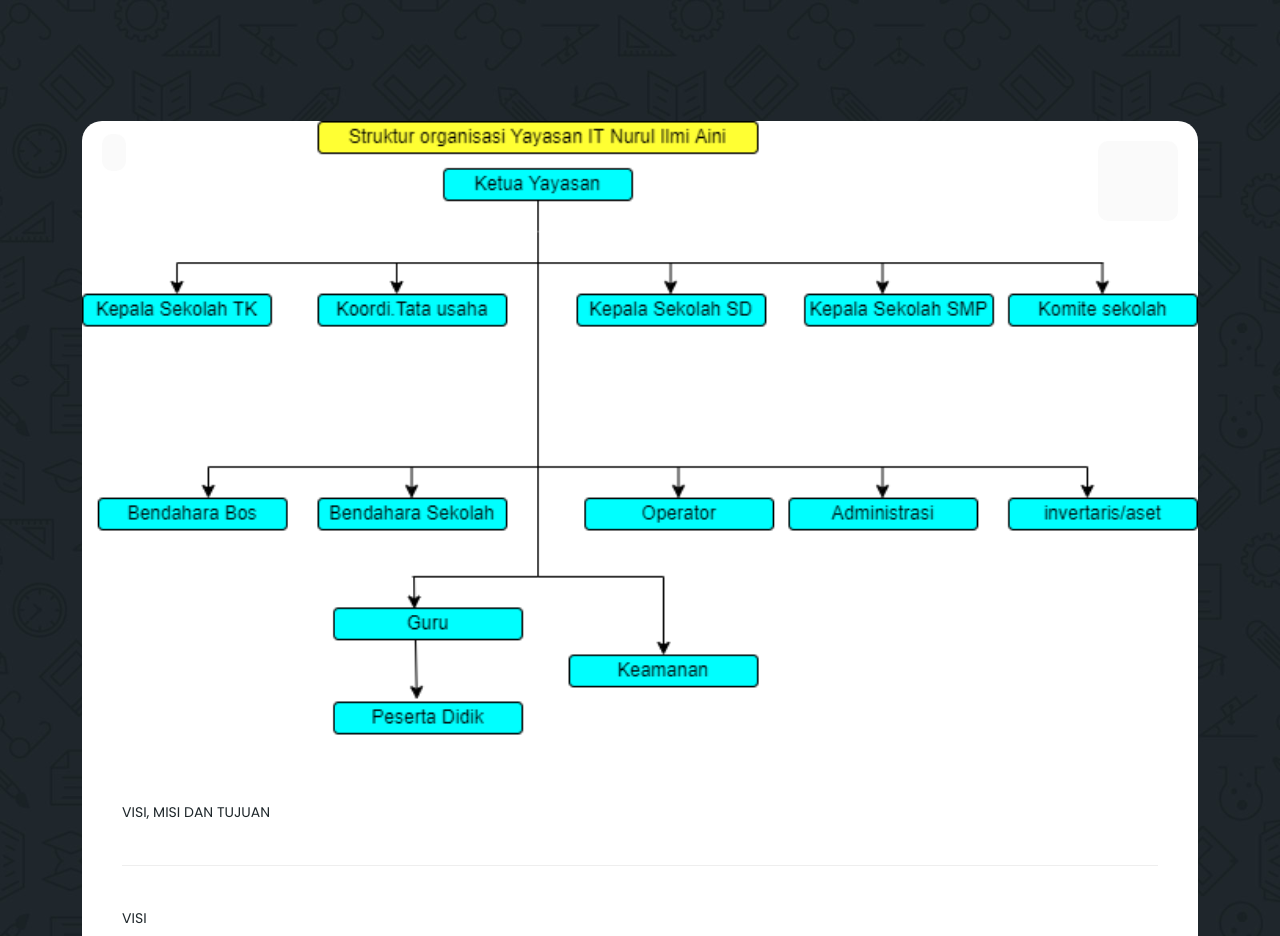
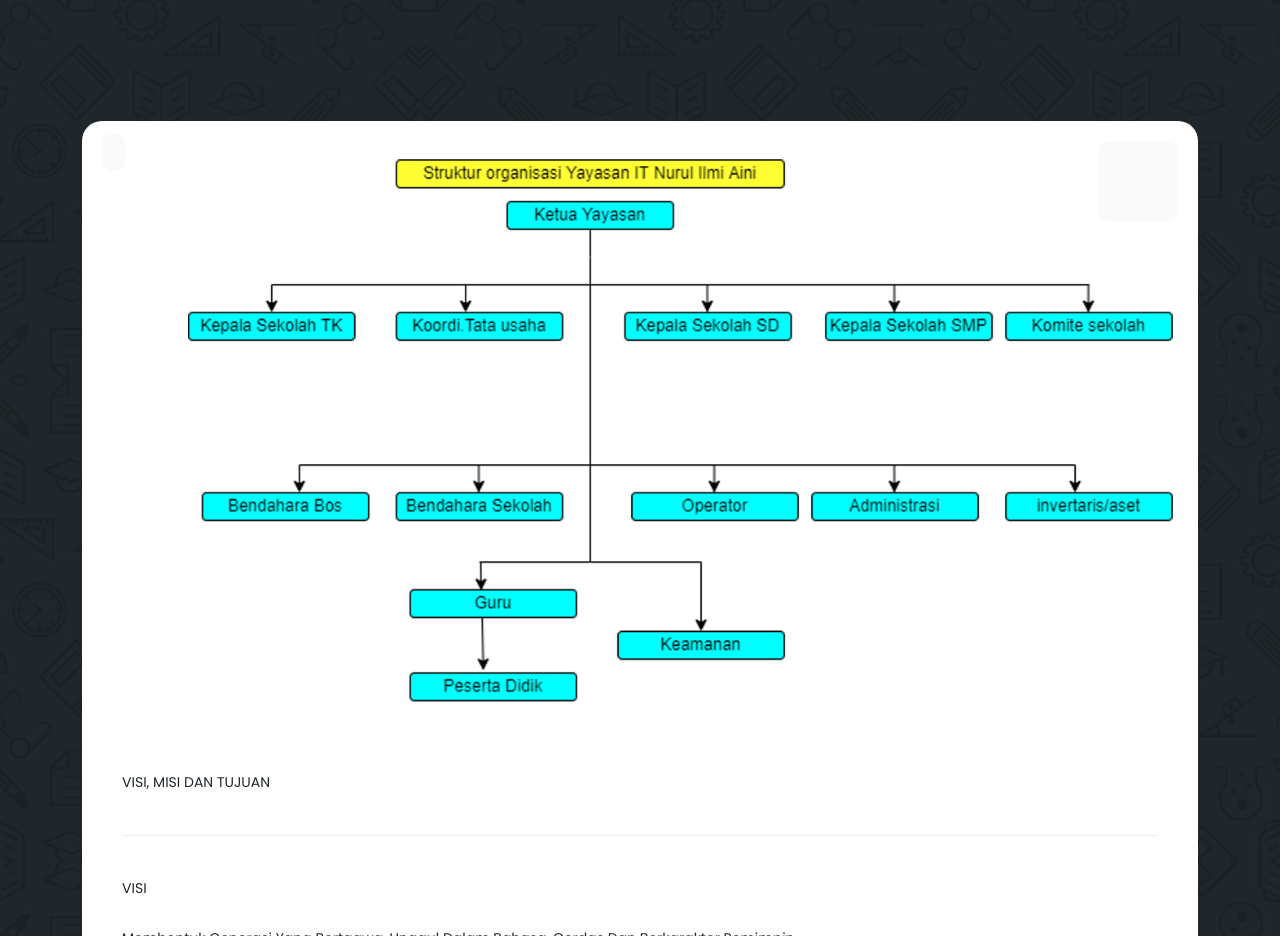
Before and after one commit to yayasan12345/yayasan12345.github.io, a plain HTML site: page meeting-details.html in a window 1280 px wide. Shown: the part 420-1356 px from the top of the page. Drawn offline with nearby package versions, Linux system fonts and the light colour scheme.

Commit message:
Update meeting-details.html

```diff
--- a/meeting-details.html
+++ b/meeting-details.html
@@ -116,7 +116,7 @@ https://templatemo.com/tm-569-edu-meeting
                   <div class="date">
                     <h6> <span></span></h6>
                   </div>
-                  <a href="meeting-details.html"><img src="assets/images/struktur.png" alt=""></a>
+                  <a href="meeting-details.html"><img src="assets/images/organisasi.png" alt=""></a>
                 </div>
                 <div class="down-content">
                   <a href="meeting-details.html"><h4></h4></a>
```
